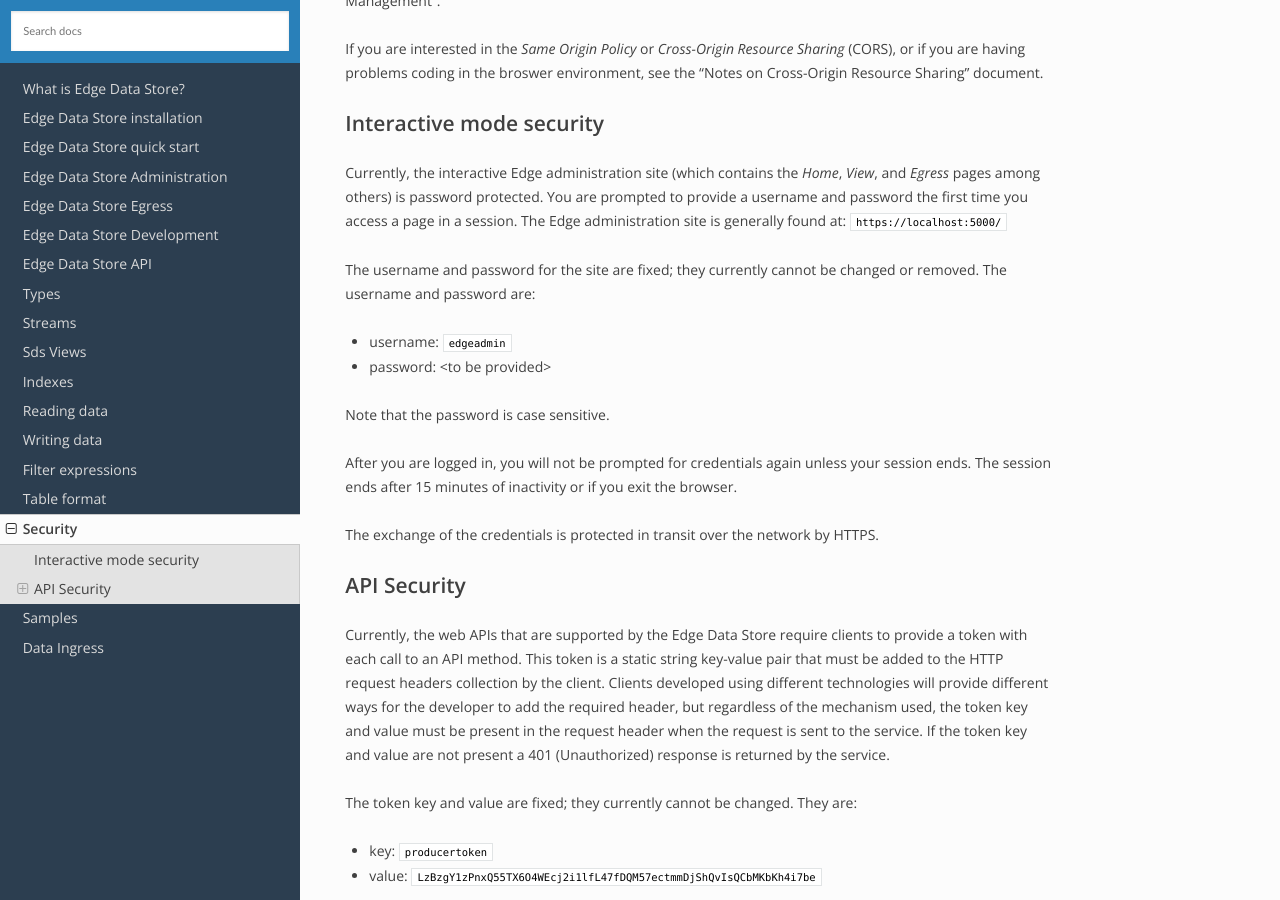
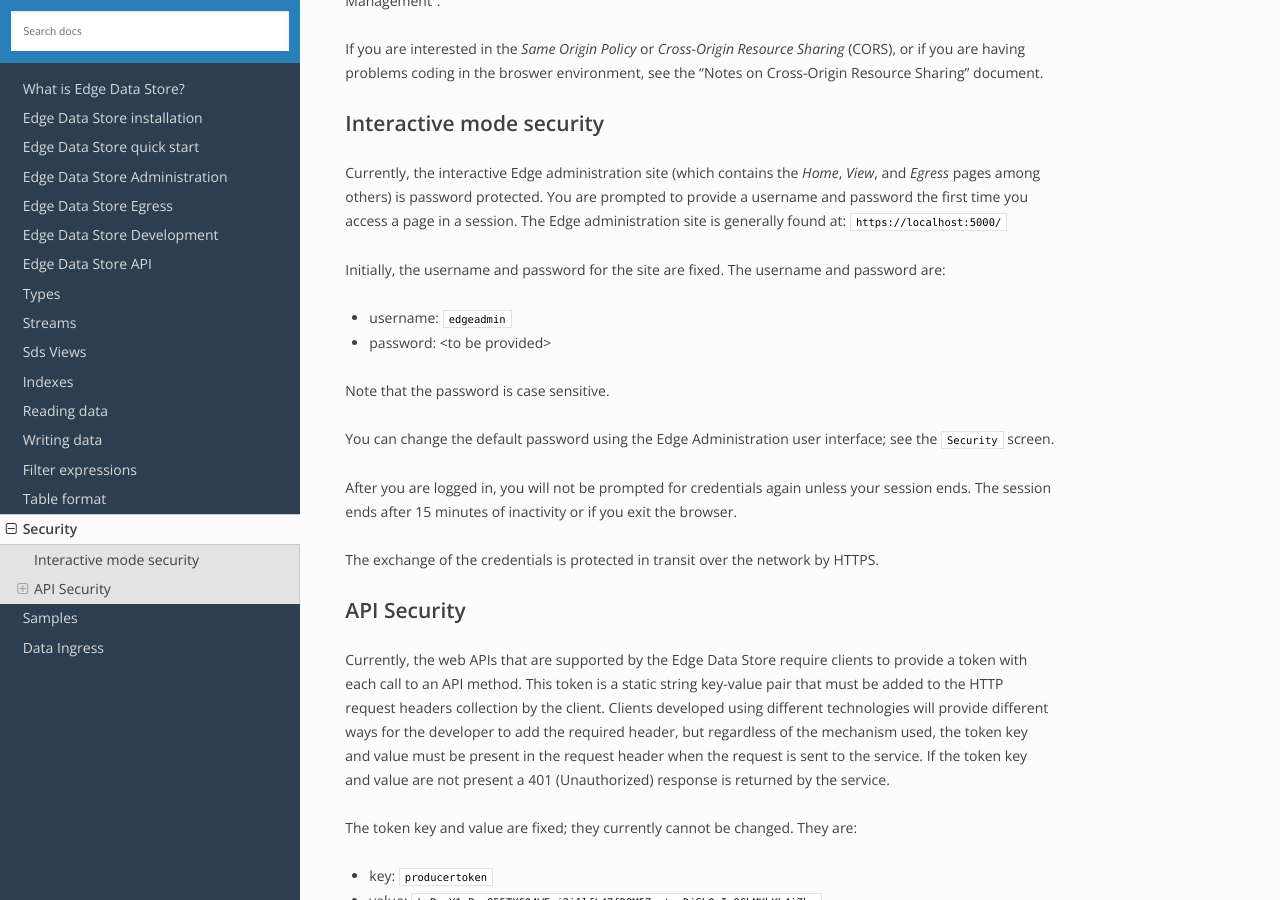
Before and after one commit to fgasparro/EdgeDS-Docs, a Sphinx documentation site: the page built from docs/EdgeSecurity.rst, in a window 1280 px wide and 900 px high, scrolled down 598 px. Built offline with Sphinx 7.4.7 and the Read the Docs theme 2.0.0, drawn with Linux system fonts in a browser that asks for light colours.

Commit message:
Update EdgeSecurity.rst

```diff
--- a/docs/EdgeSecurity.rst
+++ b/docs/EdgeSecurity.rst
@@ -31,12 +31,14 @@ Currently, the interactive Edge administration site (which contains the *Home*,
 protected. You are prompted to provide a username and password the first time you access a page in a session. The Edge
 administration site is generally found at: ``https://localhost:5000/``
 
-The username and password for the site are fixed; they currently cannot be changed or removed. The username and password are:
+Initially, the username and password for the site are fixed. The username and password are:
 
 * username: ``edgeadmin``
 * password: <to be provided>
 
 Note that the password is case sensitive.
+
+You can change the default password using the Edge Administration user interface; see the ``Security`` screen.
 
 After you are logged in, you will not be prompted for credentials again unless your session ends. The session ends after
 15 minutes of inactivity or if you exit the browser.
```
